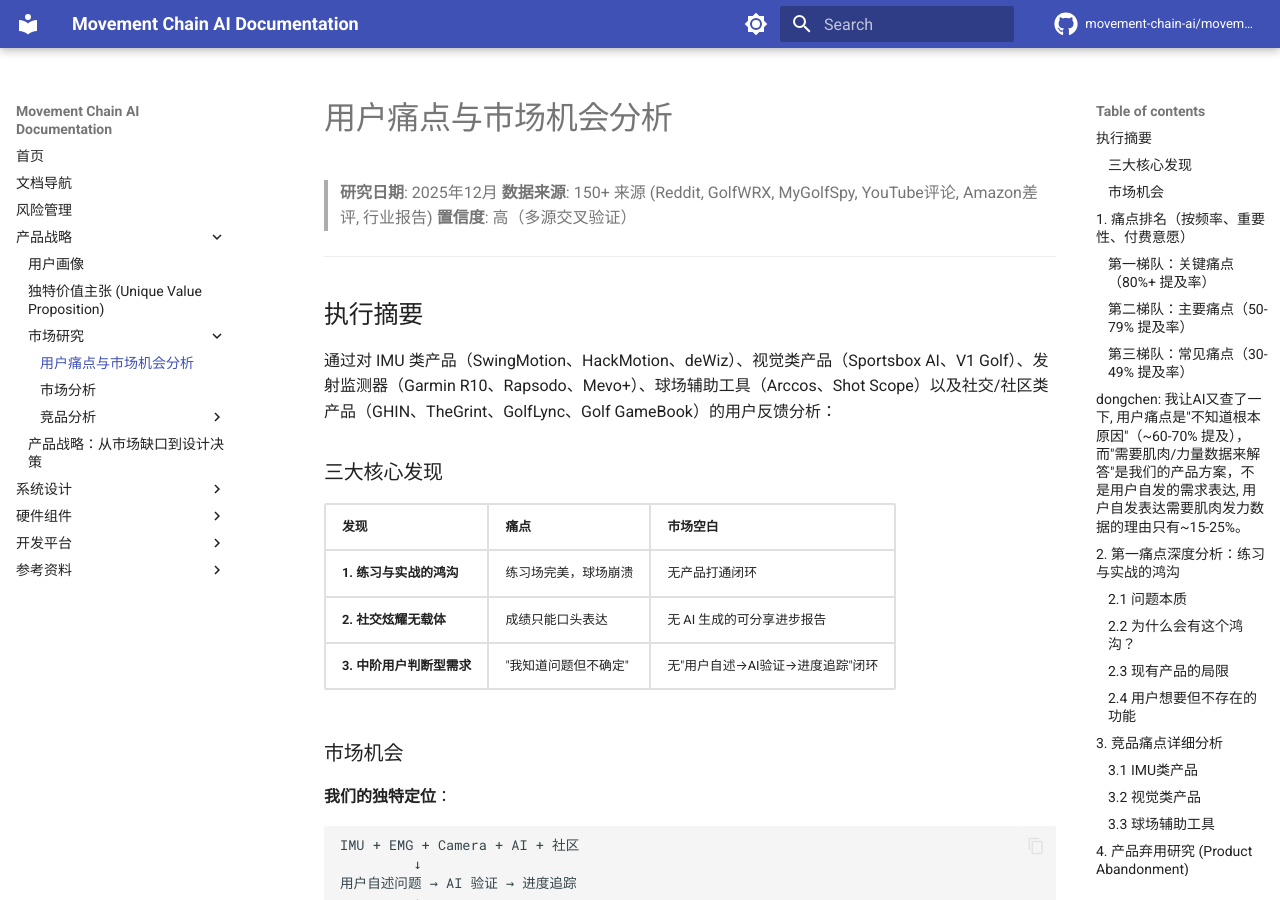
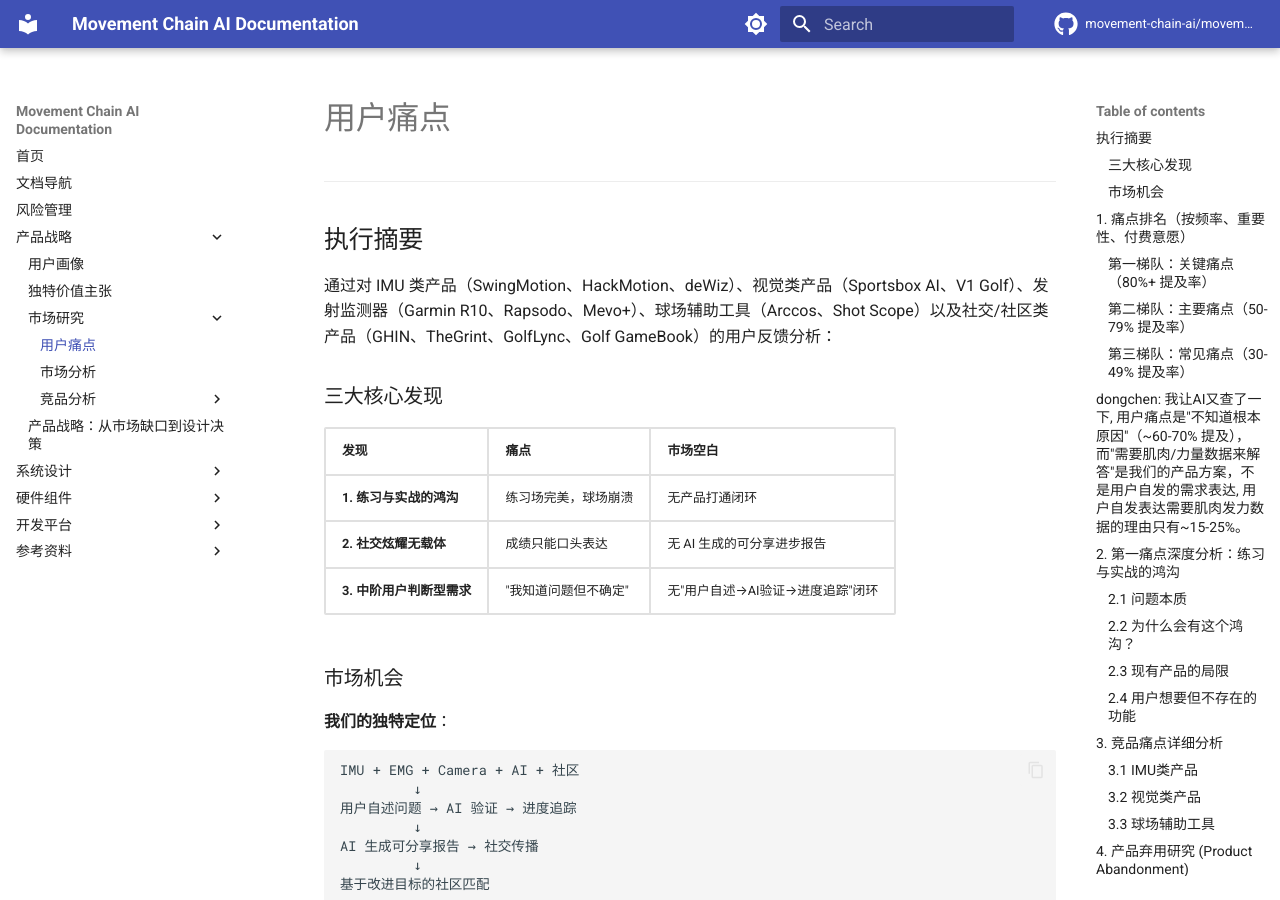
Before and after one commit to movement-chain-ai/movement-chain-docs, an MkDocs documentation site: the page built from docs/zh/product/market-landscape/pain-points.md, in a window 1280 px wide and 900 px high. Built offline with MkDocs 1.6.1 and Material for MkDocs 9.7.7, drawn with Linux system fonts in a browser that asks for light colours; comment, search, counter and statistics services are not loaded; the version menu is left out.

Commit message:
docs: update market landscape and unique value content
🤖 Generated with [Claude Code](https://claude.com/claude-code)

Co-Authored-By: Claude Opus 4.5 <noreply@anthropic.com>

```diff
--- a/docs/zh/product/market-landscape/pain-points.md
+++ b/docs/zh/product/market-landscape/pain-points.md
@@ -1,8 +1,4 @@
-# 用户痛点与市场机会分析
-
-> **研究日期**: 2025年12月
-> **数据来源**: 150+ 来源 (Reddit, GolfWRX, MyGolfSpy, YouTube评论, Amazon差评, 行业报告)
-> **置信度**: 高（多源交叉验证）
+# 用户痛点
 
 ---
 
```
Also changed, not shown: docs/zh/product/market-landscape/index.md (+0 -3 lines), docs/zh/product/unique-value.md (+1 -3 lines).
